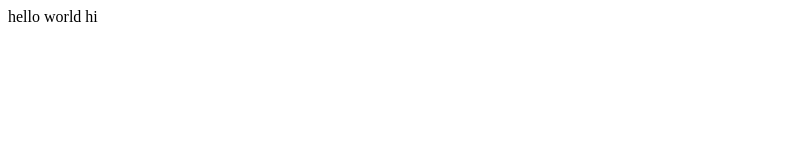
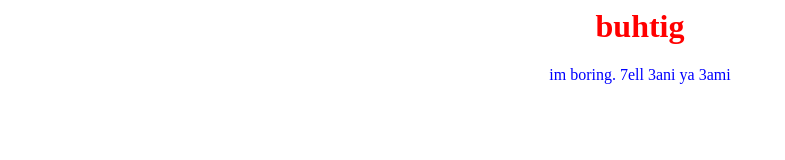
Before and after one commit to noorafi/DahersKitchen.io, a plain HTML site: page index.html in a window 1280 px wide. Shown: the whole page, without its empty margins (0-785 px from the left). Drawn offline with Linux system fonts and the light colour scheme.

Commit message:
edit index in page

```diff
--- a/index.html
+++ b/index.html
@@ -1,2 +1,22 @@
-hello world
-hi
+
+<h1>
+  buhtig
+</h1>
+<p>
+  im boring. 7ell 3ani ya 3ami
+</p>
+<style>
+  h1{
+    font:2rem;
+    color:red;
+    text-align:center;
+
+  }
+
+  p{
+    font:2rem;
+    color:blue;
+    text-align: center;
+  }
+
+</style>
```
